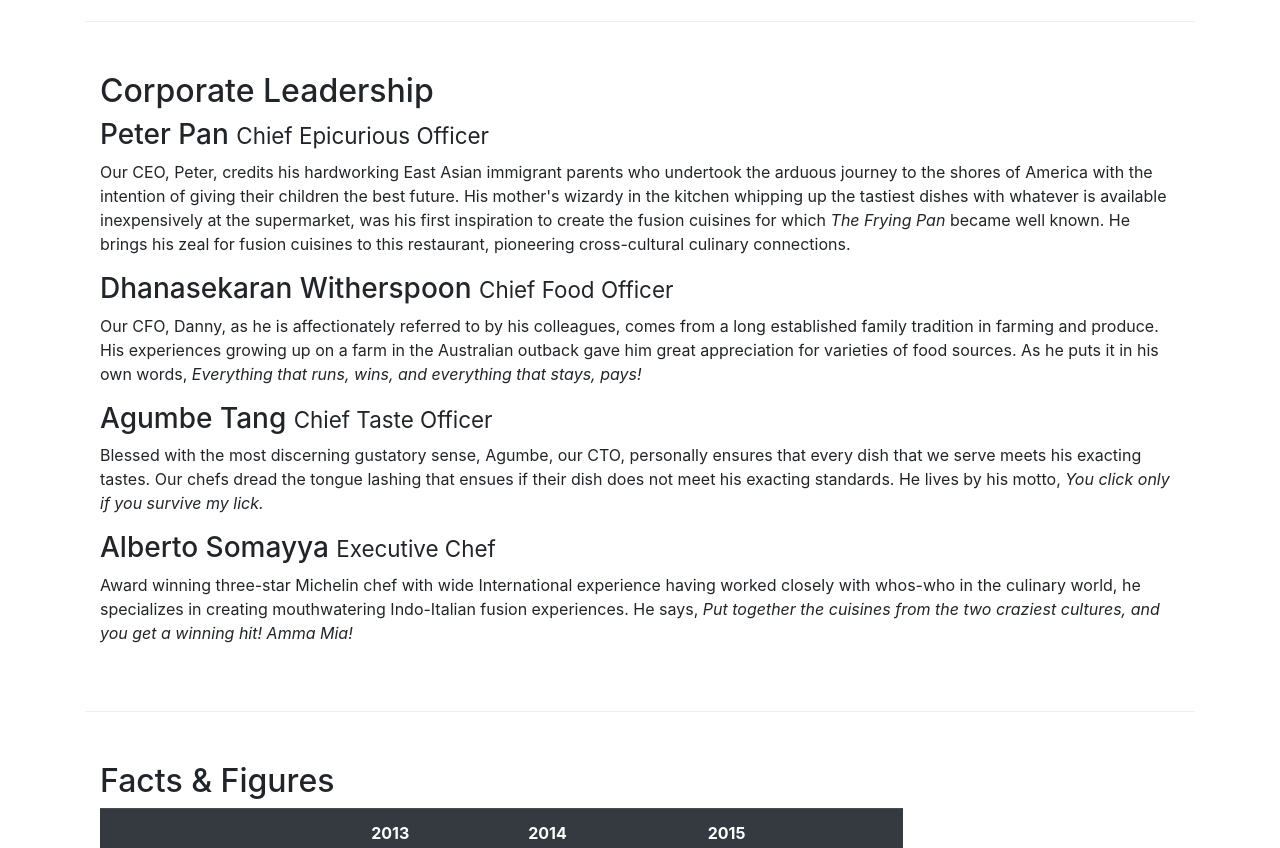
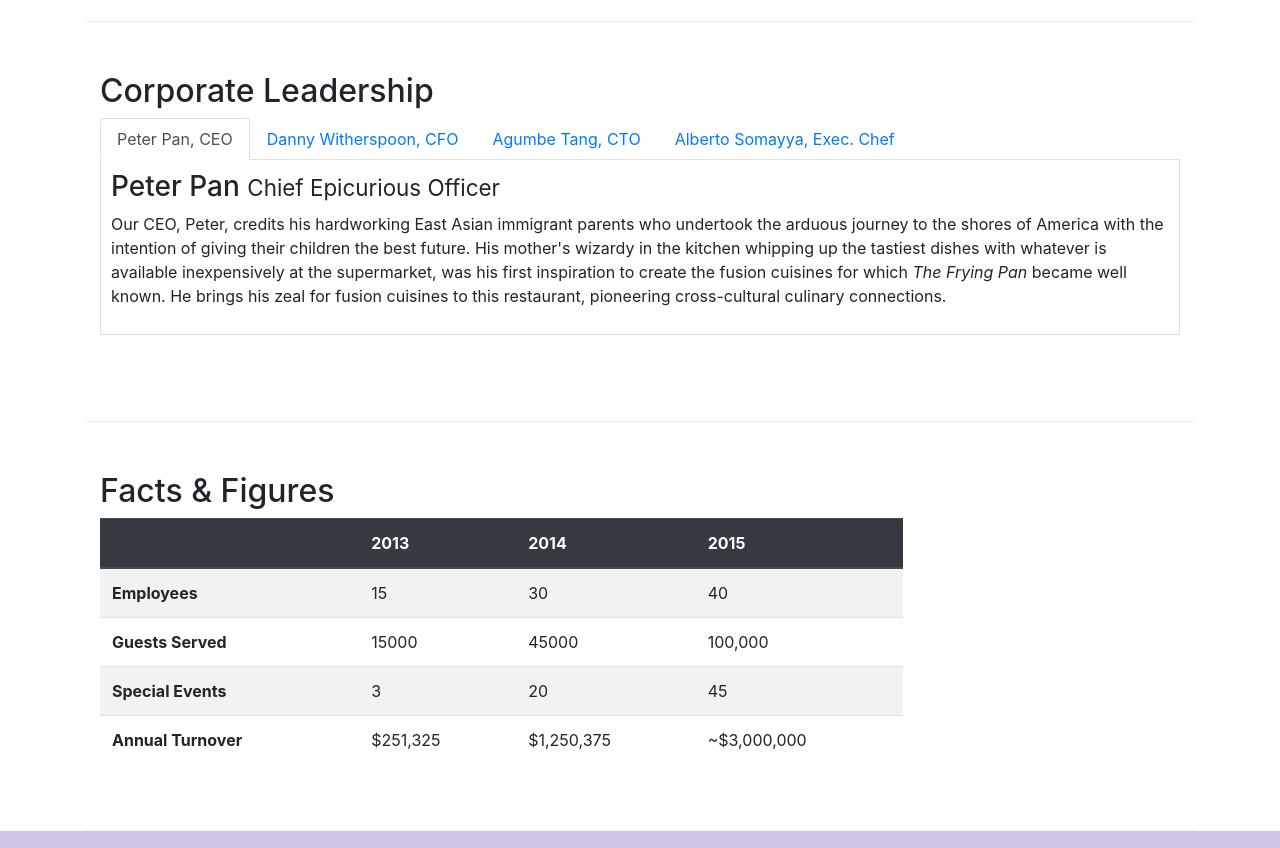
Before and after one commit to vpaklatzis/BootstrapIntro, a website: page aboutus.html in a window 1280 px wide. Shown: the part 950-1798 px from the top of the page. Drawn offline with nearby package versions, Linux system fonts and the light colour scheme.

Commit message:
Added Tabs and Pills

```diff
--- a/aboutus.html
+++ b/aboutus.html
@@ -96,14 +96,45 @@
         <div class="row-content">
             <div class="col">
                 <h2>Corporate Leadership</h2>
-                <h3>Peter Pan <small>Chief Epicurious Officer</small></h3>
-                <p class="d-none d-sm-block">Our CEO, Peter, credits his hardworking East Asian immigrant parents who undertook the arduous journey to the shores of America with the intention of giving their children the best future. His mother's wizardy in the kitchen whipping up the tastiest dishes with whatever is available inexpensively at the supermarket, was his first inspiration to create the fusion cuisines for which <em>The Frying Pan</em> became well known. He brings his zeal for fusion cuisines to this restaurant, pioneering cross-cultural culinary connections.</p>
-                <h3>Dhanasekaran Witherspoon <small>Chief Food Officer</small></h3>
-                <p class ="d-none d-sm-block">Our CFO, Danny, as he is affectionately referred to by his colleagues, comes from a long established family tradition in farming and produce. His experiences growing up on a farm in the Australian outback gave him great appreciation for varieties of food sources. As he puts it in his own words, <em>Everything that runs, wins, and everything that stays, pays!</em></p>
-                <h3>Agumbe Tang <small>Chief Taste Officer</small></h3>
-                <p class="d-none d-sm-block">Blessed with the most discerning gustatory sense, Agumbe, our CTO, personally ensures that every dish that we serve meets his exacting tastes. Our chefs dread the tongue lashing that ensues if their dish does not meet his exacting standards. He lives by his motto, <em>You click only if you survive my lick.</em></p>
-                <h3>Alberto Somayya <small>Executive Chef</small></h3>
-                <p class="d-none d-sm-block">Award winning three-star Michelin chef with wide International experience having worked closely with whos-who in the culinary world, he specializes in creating mouthwatering Indo-Italian fusion experiences. He says, <em>Put together the cuisines from the two craziest cultures, and you get a winning hit! Amma Mia!</em></p>
+
+                <ul class="nav nav-tabs">
+                    <li class="nav-item">
+                        <a href="#peter" class="nav-link active" role="tab" data-toggle="tab">Peter Pan, CEO</a>
+                    </li>
+                    <li class="nav-item">
+                        <a href="#danny" class="nav-link" role="tab" data-toggle="tab">Danny Witherspoon, CFO</a>
+                    </li>
+                    <li class="nav-item">
+                        <a href="#agumbe" class="nav-link" role="tab" data-toggle="tab">Agumbe Tang, CTO</a>
+                    </li>
+                    <li class="nav-item">
+                        <a href="#alberto" class="nav-link" role="tab" data-toggle="tab">Alberto Somayya, Exec. Chef</a>
+                    </li>
+                </ul>
+                <div class="tab-content">
+                    <div class="tab-pane fade show active" role="tabpanel" id="peter">
+                        <h3>Peter Pan <small>Chief Epicurious Officer</small></h3>
+                        <p class="d-none d-sm-block">Our CEO, Peter, credits his hardworking East Asian immigrant parents who undertook the arduous journey to the shores of America with the intention of giving their children the best future.
+                             His mother's wizardy in the kitchen whipping up the tastiest dishes with whatever is available inexpensively at the supermarket, was his first inspiration to create the fusion cuisines for which <em>The Frying Pan</em> became well known.
+                             He brings his zeal for fusion cuisines to this restaurant, pioneering cross-cultural culinary connections.</p>
+                    </div>
+                    <div class="tab-pane fade" role="tabpanel" id="danny">
+                        <h3>Dhanasekaran Witherspoon <small>Chief Food Officer</small></h3>
+                        <p class ="d-none d-sm-block">Our CFO, Danny, as he is affectionately referred to by his colleagues, comes from a long established family tradition in farming and produce.
+                             His experiences growing up on a farm in the Australian outback gave him great appreciation for varieties of food sources. As he puts it in his own words, <em>Everything that runs, wins, and everything that stays, pays!</em></p>
+                    </div>
+                    <div class="tab-pane fade" role="tabpanel" id="agumbe">
+                        <h3>Agumbe Tang <small>Chief Taste Officer</small></h3>
+                        <p class="d-none d-sm-block">Blessed with the most discerning gustatory sense, Agumbe, our CTO, personally ensures that every dish that we serve meets his exacting tastes.
+                             Our chefs dread the tongue lashing that ensues if their dish does not meet his exacting standards. He lives by his motto, <em>You click only if you survive my lick.</em></p>
+                    </div>
+                    <div class="tab-pane fade" role="tabpanel" id="alberto">
+                        <h3>Alberto Somayya <small>Executive Chef</small></h3>
+                        <p class="d-none d-sm-block">Award winning three-star Michelin chef with wide International experience having worked closely with whos-who in the culinary world,
+                             he specializes in creating mouthwatering Indo-Italian fusion experiences. He says, <em>Put together the cuisines from the two craziest cultures, and you get a winning hit! Amma Mia!</em></p>
+                    </div>
+                </div>
+
             </div>
        </div>
        <div class="row row-content">
--- a/style.css
+++ b/style.css
@@ -38,6 +38,13 @@ body {
     background: #512DA8;
 }
 
+.tab-content {
+    border-left: 1px solid #ddd;
+    border-right: 1px solid #ddd;
+    border-bottom: 1px solid #ddd;
+    padding: 10px;
+}
+
 #copyright-container {
     padding-top: 30px;
 }
```
